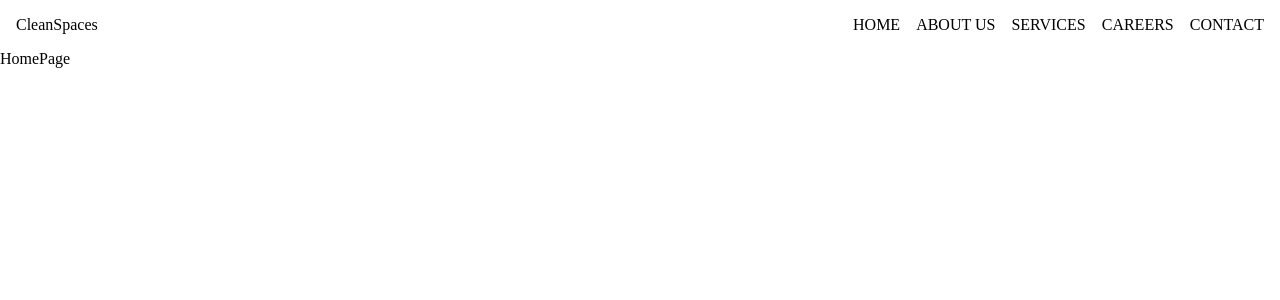
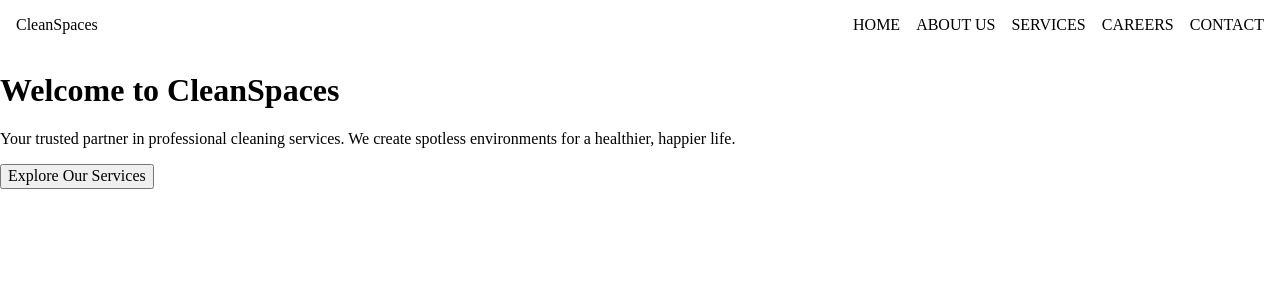
Before and after one commit to xKairus/cleaning-company, a React (Vite) app: page / in a window 1280 px wide. Shown: the top 300 px of the page. Built offline with nearby package versions, Linux system fonts and the light colour scheme.

Commit message:
feat: add WelcomSection component

```diff
--- a/src/components/HomePage/HomePage.jsx
+++ b/src/components/HomePage/HomePage.jsx
@@ -1,5 +1,5 @@
+import WelcomeSection from "../WelcomeSection/WelcomeSection";
+
 export default function HomePage() {
-  return (
-    <div>HomePage</div>
-  )
+  return <WelcomeSection />;
 }
--- /dev/null
+++ b/src/components/WelcomeSection/WelcomeSection.jsx
@@ -0,0 +1,12 @@
+export default function WelcomeSection() {
+  return (
+    <section className="welcome">
+      <h1 className="welcome__title">Welcome to CleanSpaces</h1>
+      <p className="welcome__text">
+        Your trusted partner in professional cleaning services. We create
+        spotless environments for a healthier, happier life.
+      </p>
+      <button className="button">Explore Our Services</button>
+    </section>
+  );
+}
```
